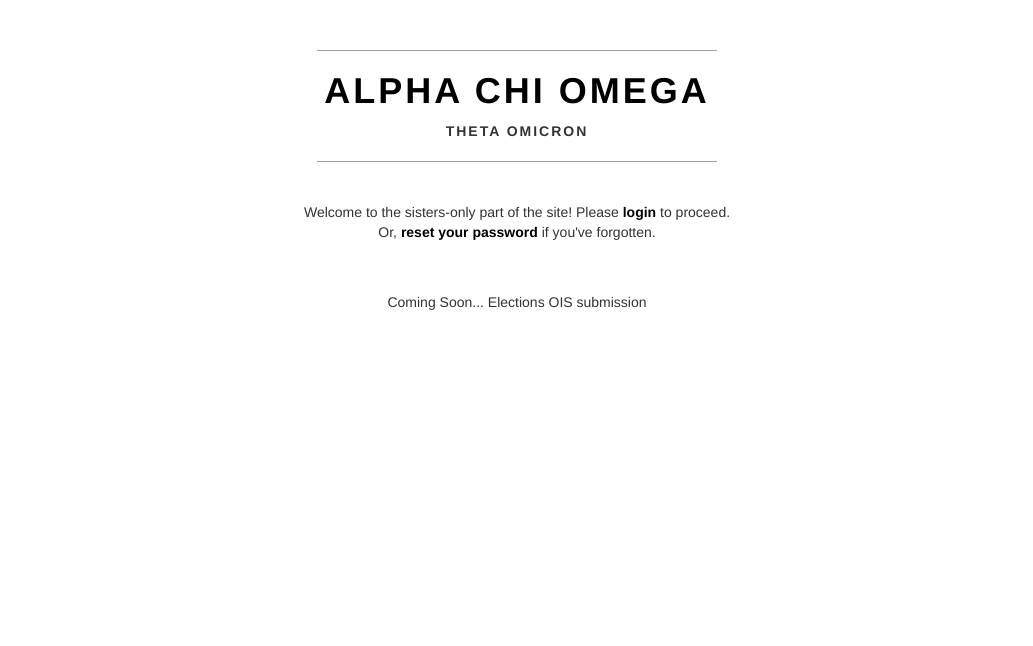
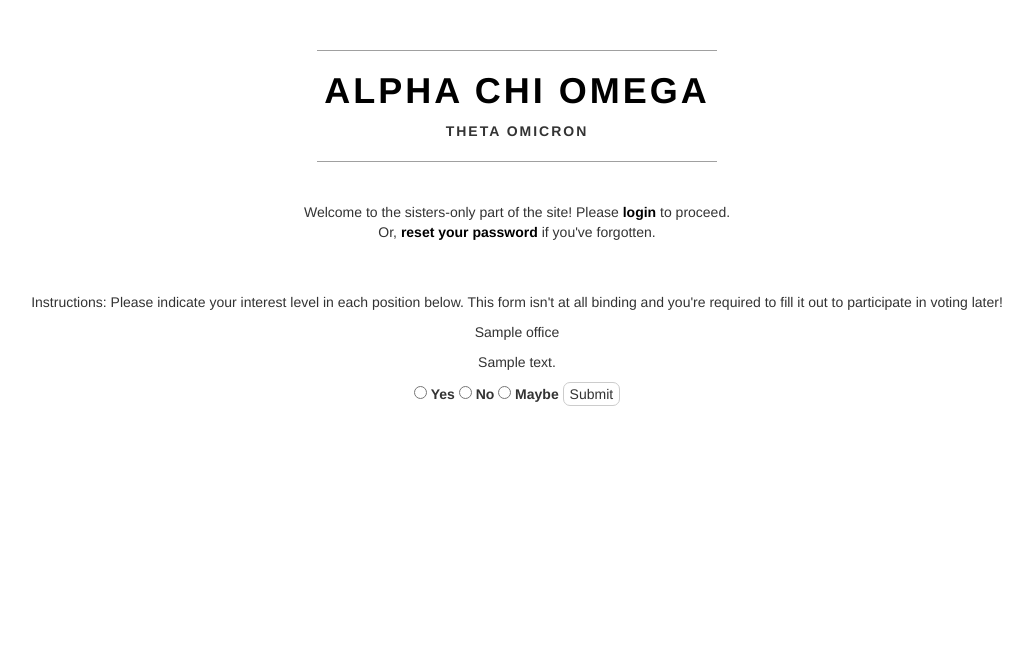
Before and after one commit to axomit-dev/axo, a Django app: a page that uses elections/templates/elections/ois_submission.html in a window 1280 px wide. Shown: the top 646 px of the page, without its empty margins (123-1156 px from the left). Run offline with Django 3.2, Linux system fonts and the light colour scheme; tables that the repository leaves empty hold one stand-in row (values such as "Sample post"); some libraries are stand-ins or nearby versions.

Commit message:
start of ois submission

```diff
--- a/axo/settings.py
+++ b/axo/settings.py
@@ -144,6 +144,8 @@ EMAIL_HOST_USER = 'axo.mit.attendance@gmail.com' #my gmail username
 EMAIL_PORT = 587
 DEFAULT_FROM_EMAIL = EMAIL_HOST_USER
 
+# Elections-related things
+OIS_OPEN = True
 
 
 ## ATHENA-RELATED ITEMS
--- a/elections/admin.py
+++ b/elections/admin.py
@@ -1 +1,5 @@
 from django.contrib import admin
+
+from .models import Office
+
+admin.site.register(Office)
--- a/elections/models.py
+++ b/elections/models.py
@@ -1,5 +1,16 @@
 from __future__ import unicode_literals
+from django.utils.encoding import python_2_unicode_compatible
 
 from django.db import models
 
-# Create your models here.
+@python_2_unicode_compatible
+class Office(models.Model):
+  title = models.CharField(max_length=100)
+  description = models.TextField(blank=True)
+
+  is_exec = models.BooleanField(default=False)
+  # Used to determine whether multiple people can run for the position
+  is_committee = models.BooleanField(default=False)
+
+  def __str__(self):
+    return self.title
--- a/elections/templates/elections/ois_submission.html
+++ b/elections/templates/elections/ois_submission.html
@@ -2,6 +2,40 @@
 
 {% block content %}
 
-<p> Coming Soon... Elections OIS submission </p>
+{% if ois_closed %}
+  <p> Sorry, OIS submission is closed now! </p>
+{% elif submitted %}
+  <p> Thanks for submitting your OIS! </p>
+{% else %}
+
+  <!-- If there's an error, display the error message also. -->
+  {% if error %}
+    <p> Make sure to select a choice for every position! </p>
+  {% endif %}
+
+    <p> Instructions: Please indicate your interest level in each position below. This form isn't at all binding and you're required to fill it out to participate in voting later! </p>
+
+    <form action="{% url 'elections:ois_submission' %}" method="post">
+      {% csrf_token %}
+
+      {% for office in offices %}
+        <p> {{ office.title }} </p>
+        <p> {{ office.description }} </p>
+
+
+        <input type="radio" name="{{ office.id }}" value="yes"/>
+        <label>Yes</label>
+        <input type="radio" name="{{ office.id }}" value="no"/>
+        <label>No</label>
+        <input type="radio" name="{{ office.id }}" value="maybe"/>
+        <label>Maybe</label>
+
+      {% endfor %}
+
+      <input type="submit" value="Submit" />
+
+    </form>
+
+{% endif %}
 
 {% endblock content %}
--- a/elections/views.py
+++ b/elections/views.py
@@ -1,10 +1,46 @@
 from django.shortcuts import render
+from django.conf import settings
+from general.views import get_sister
+
+from .models import Office
 
 def index(request):
   return render(request, 'elections/index.html', {})
 
 def ois_submission(request):
-  return render(request, 'elections/ois_submission.html', {})
+  # Determine whether OIS is open
+  try:
+    ois_open = settings.OIS_OPEN
+  except:
+    ois_open = False
+  if not ois_open:
+    return render(request, 'elections/ois_submission.html', {'ois_closed': True})
+
+  offices = Office.objects.all()
+  context = {
+    'offices': offices
+  }
+
+  # See if user tried submitting the form
+  if request.method == 'POST':
+    # User clicked submit button
+    sister = get_sister(request)
+    print("somehin")
+    print(request.POST)
+
+    # Save the user's result and
+    # make sure they selected something for every office.
+    for office in offices:
+      try:
+        interest = request.POST[str(office.id)]
+        print(interest)
+      except:
+        # User didn't selected something for every office
+        context['error'] = True
+        return render(request, 'elections/ois_submission.html', context)
+
+
+  return render(request, 'elections/ois_submission.html', context)
 
 def ois_results(request):
   return render(request, 'elections/ois_results.html', {})
```
Also changed, not shown: attendance/views.py (+1 -19 lines), elections/templates/elections/index.html (+6 -4 lines), general/views.py (+24 -0 lines), elections/migrations/0001_initial.py (added).
